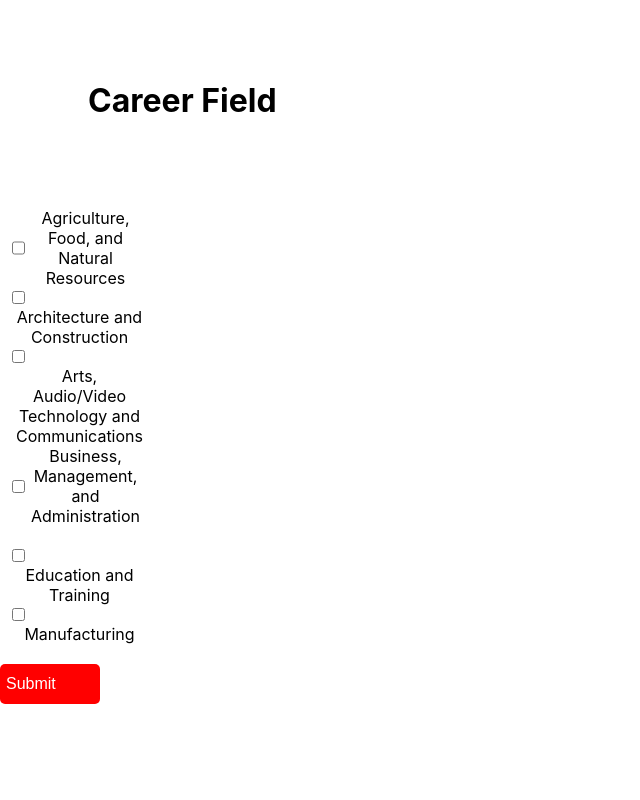
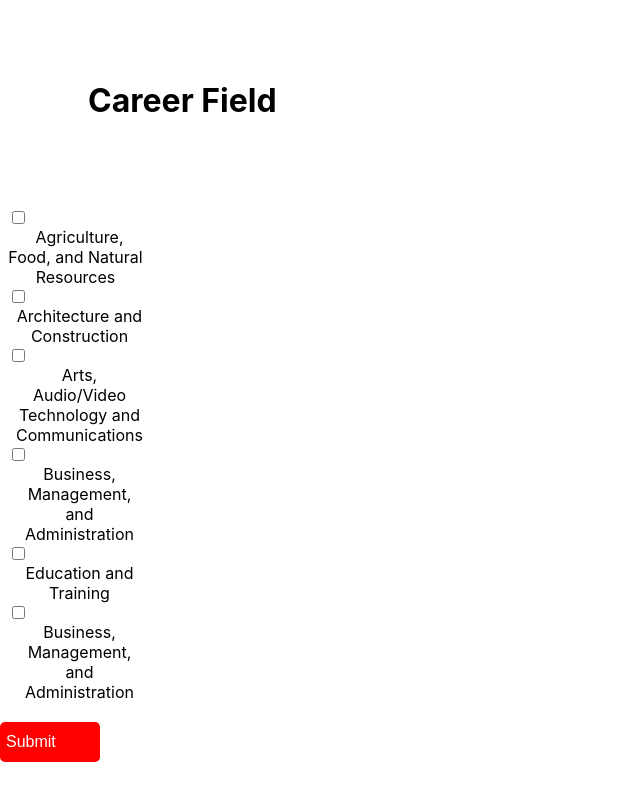
Before and after one commit to doremon3210/Team-Coconut, a React (Create React App) app in the folder be-mentor/: page / in a window 1280 px wide. Shown: the part 544-1344 px from the top of the page, without its empty margins (0-640 px from the left). Built offline with nearby package versions, Linux system fonts and the light colour scheme.

Commit message:
final commit

```diff
--- a/be-mentor/src/App.js
+++ b/be-mentor/src/App.js
@@ -2,7 +2,7 @@ import './App.css';
 import Navbar  from './components/navbar.js';
 import TextFields from './components/textfield';
 import Checkbox from './components/checkbox';
-
+import RightImage from './components/identityphoto/rightphoto';
 
 
 function App() {
@@ -15,7 +15,7 @@ function App() {
 
      <h1 style = {{textAlign : 'left', margin: 88 }}> Career Field </h1>
      <Checkbox />
-     <button style={{ marginLeft: 85 , display: 'flex', flexDirection: 'row', justifyContent: 'space-between', alignItems: 'center', margin: '20px 0',  width: 100, height: 40, backgroundColor: 'red', color: '#fff', border: 'none', borderRadius: 5,  fontSize: 16, cursor: 'pointer', textAlign: 'center' }}
+     <button style={{ marginLeft: 100, display: 'flex', flexDirection: 'row', justifyContent: 'space-between', alignItems: 'center', margin: '20px 0',  width: 100, height: 40, backgroundColor: 'red', color: '#fff', border: 'none', borderRadius: 5,  fontSize: 16, cursor: 'pointer', textAlign: 'center' }}
 >
    Submit
 </button>
--- a/be-mentor/src/components/checkbox.js
+++ b/be-mentor/src/components/checkbox.js
@@ -31,15 +31,16 @@ function Checkbox() {
   };
 
   return (
-    <div style={{ marginLeft: 8, width: 100, display: 'flex' }}>
+    <div style={{ marginLeft: 8, width: 50, display: 'flex' }}>
       <form onSubmit={handleSubmit}>
-        <div style={{ display: 'flex', flexDirection: 'row', alignItems: 'left' }}>
+        <div style={{ display: 'flex', flexDirection: 'row', alignItems: 'center' }}>
           <input
             type="checkbox"
             name="item1"
             onChange={handleChange}
-          /> Agriculture, Food, and Natural Resources
+          />
           </div>
+          <p style={{ margin: 0, paddingLeft: 8, display: "inline", width: 150, height: 50, overflow: "hidden" }}>Agriculture, Food, and Natural Resources</p><br/>
 
         <div style={{ display: 'flex', flexDirection: 'row', alignItems: 'center' }}>
           <input
@@ -62,8 +63,8 @@ function Checkbox() {
             type="checkbox"
             name="item4"
             onChange={handleChange}
-          />Business, Management, and Administration</div>
-          <br/>
+          /></div>
+          <p style={{ margin: 0, paddingLeft: 8 }}>Business, Management, and Administration</p>
 
         <div style={{ display: 'flex', flexDirection: 'row', alignItems: 'center' }}>
           <input
@@ -80,7 +81,7 @@ function Checkbox() {
             onChange={handleChange}
             ></input>
             </div>
-            <p style={{ margin: 0, paddingLeft: 8 }}>Manufacturing</p>
+            <p style={{ margin: 0, paddingLeft: 8 }}>Business, Management, and Administration</p>
             </form>
 
         </div>
--- a/be-mentor/src/components/textfield.js
+++ b/be-mentor/src/components/textfield.js
@@ -1,4 +1,5 @@
 import React, { useState } from 'react';
+import RightImage from './identityphoto/rightphoto';
 
 const TextFields = () => {
   const [field1Value, setField1Value] = useState('');
@@ -101,8 +102,8 @@ const TextFields = () => {
            style={{ width: 200, height: 40, padding: 10, fontSize: 16, border: '1px solid #ccc', borderRadius: 5, margin: '0 10px' }}
            />
       </div>
-      {/* <button style={{ width: 100, height: 40, backgroundColor: '#4CAF50', color: '#fff', border: 'none', borderRadius: 5, fontSize: 16, cursor: 'pointer' }}>Submit</button> */}
     </form>
+
   );
 };
 
```
